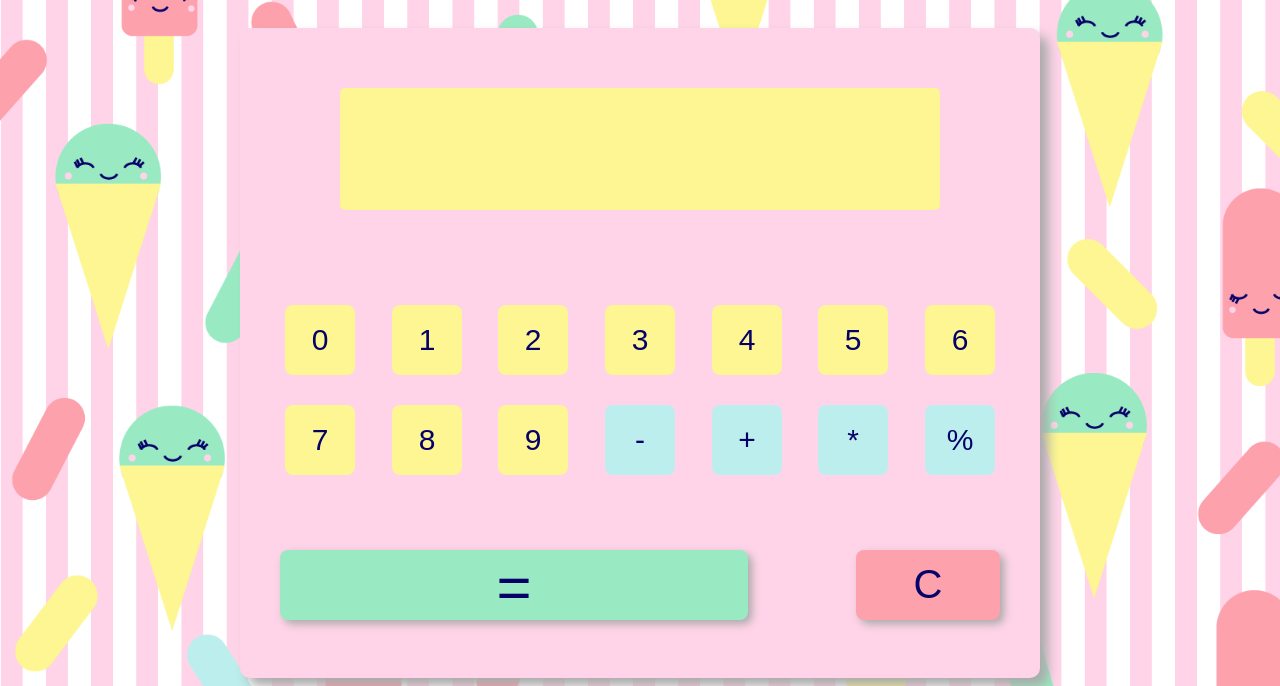
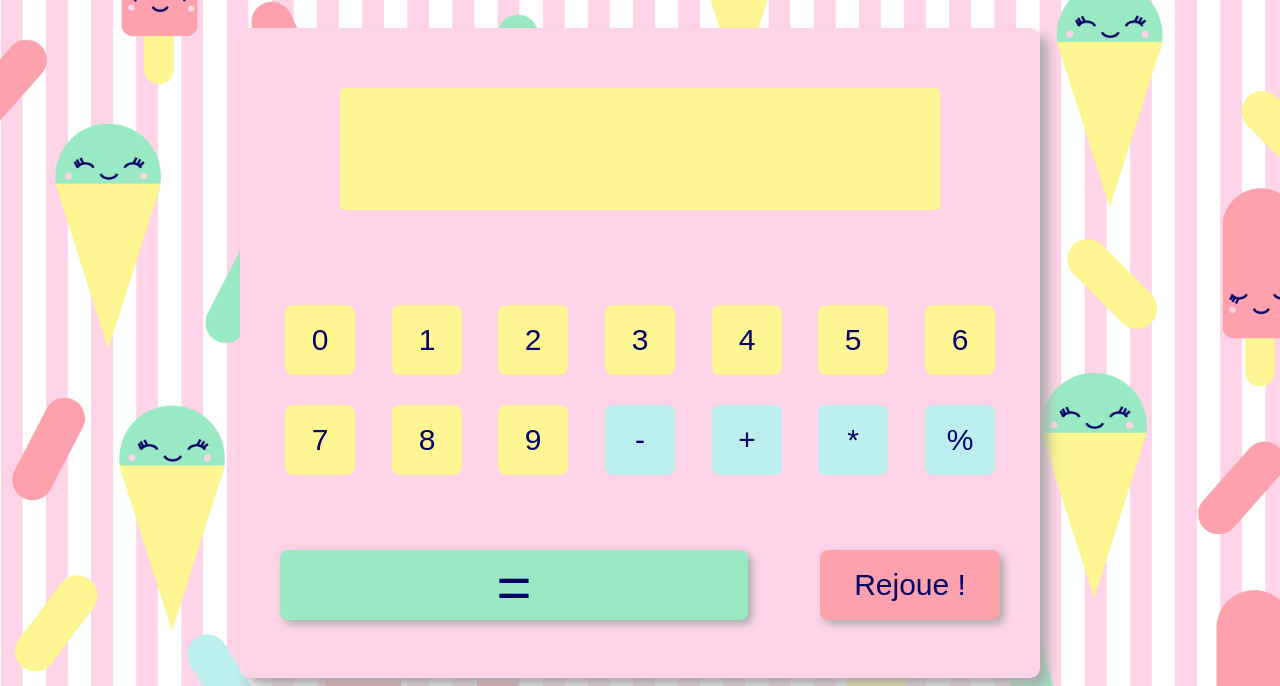
Before and after one commit to Eponcon/calculette, a plain HTML site: page index.html in a window 1280 px wide. Shown: the part 155-841 px from the top of the page. Drawn offline with Linux system fonts and the light colour scheme.

Commit message:
modif toucher clear html

```diff
--- a/index.html
+++ b/index.html
@@ -104,9 +104,9 @@
         .reset {
             background-color: #FDA1AD;
             color : #060069;
-            width : 20%;
+            width : 25%;
             height: 70px;
-            font-size: 40px;
+            font-size: 30px;
             color: #060069;
             border-radius: 8px 8px;
             border-color: transparent;
@@ -228,7 +228,7 @@
             <div class="ligne-bas">
                 <button class="egal">=</button>
 
-                <button class="reset">C</button>
+                <button class="reset">Rejoue !</button>
             </div>
         </div>
 
```
